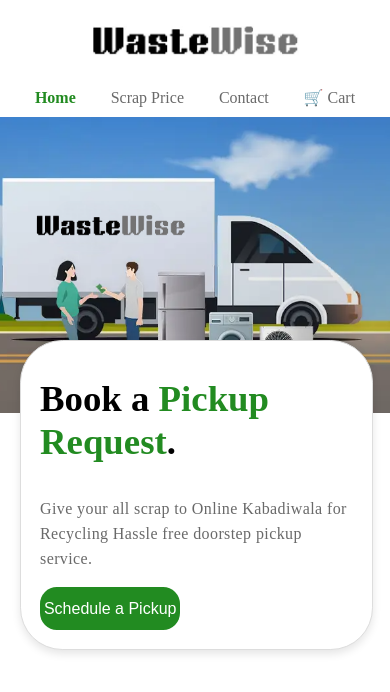
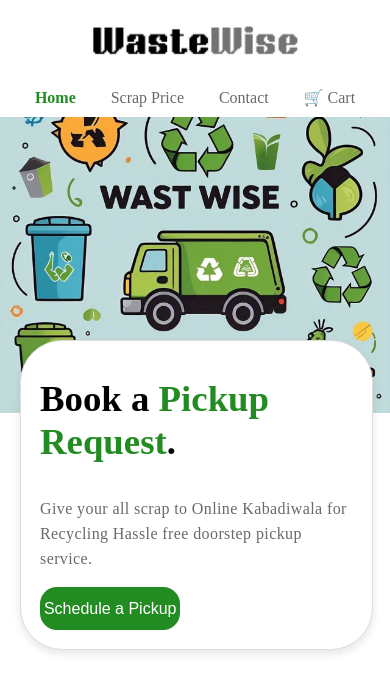
Before and after one commit to Jigneshkotia/wastewise_frontend, a React (Vite) app: page / in a window 390 px wide. Shown: the top 692 px of the page. Built offline with nearby package versions, Linux system fonts and the light colour scheme.

Commit message:
changed the background images

```diff
--- a/src/Styles/components/LandingBlock.css
+++ b/src/Styles/components/LandingBlock.css
@@ -1,6 +1,6 @@
 
 .back{
-    background-image: url('/images/big_screenBGimg.png');
+    background-image: url('/images/big_screenBGimg.jpeg');
     background-size: cover;
     background-repeat: no-repeat;
     background-position: center;
@@ -94,7 +94,7 @@
 
 @media only screen and (max-width: 600px) {
   .back{
-    background-image: url(../../../public/images/small_screenBGimg.png) ;
+    background-image: url(../../../public/images/small_screenBGimg.jpeg) ;
     height: 35vh;
     width: 100%;
   }
```
Also changed, not shown: public/images/big_screenBGimg.jpeg (added), public/images/small_screenBGimg.jpeg (added).
